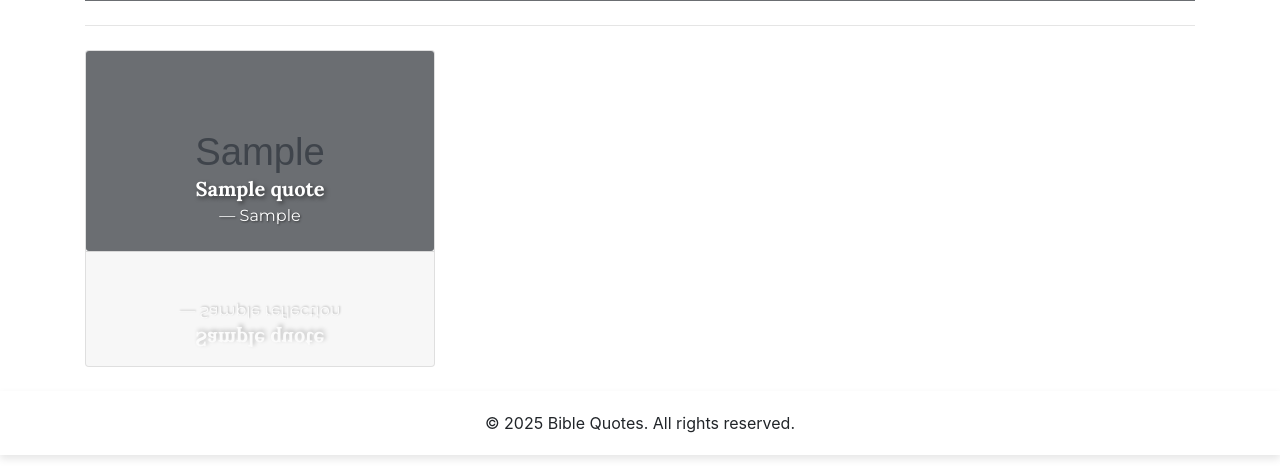
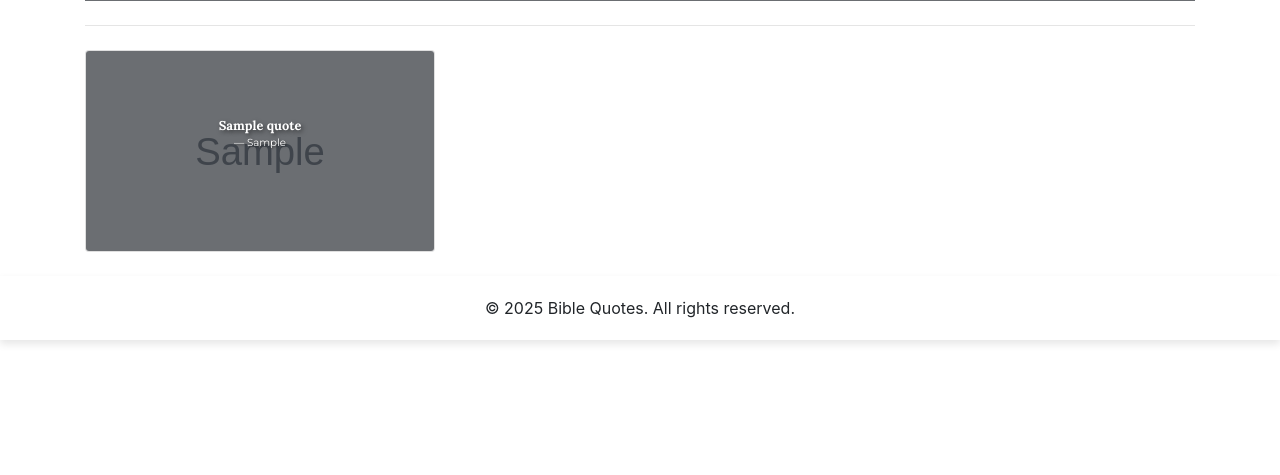
Before and after one commit to jeez-grammer/bible_app, a Flask app: template app/templates/index.html in a window 1280 px wide. Shown: the part 435-910 px from the top of the page. After the commit the page ends 779 px from the top, so only its background shows below. Run offline with Flask 3, Linux system fonts and the light colour scheme; the template is opened without the code that fills it: most values are stand-ins (such as "Sample title", 1, 10 or a date in 2020); grey boxes marked "Sample" are stand-in pictures; some libraries are stand-ins or nearby versions.

Commit message:
Merge remote-tracking branch 'origin/main' into main

```diff
--- a/app/static/css/styles.css
+++ b/app/static/css/styles.css
@@ -30,7 +30,15 @@ body {
 }
 
 .blockquote {
-    font-size: 1.5rem;
+    font-size: 1.2rem; /* Adjusted size to fit in the card */
+    font-weight: 700;
+    font-family: 'Lora', serif;
+    color: #fff;
+    text-shadow: 2px 2px 4px rgba(0, 0, 0, 0.5);
+}
+
+.blockquoted {
+    font-size: 0.8rem; /* Adjusted size to fit in the card */
     font-weight: 700;
     font-family: 'Lora', serif;
     color: #fff;
@@ -38,7 +46,7 @@ body {
 }
 
 .blockquote-footer {
-    font-size: 1.2rem;
+    font-size: 1rem; /* Adjusted size to fit in the card */
     font-weight: 400;
     font-family: 'Montserrat', sans-serif;
     color: #fff;
@@ -57,6 +65,14 @@ body {
     flex-direction: column;
     justify-content: center;
     align-items: center;
+    margin-bottom: 20px; /* Add margin between card-body and card-footer */
+}
+
+.card-footer {
+    background: rgba(0, 0, 0, 0.5); /* Blend with background image */
+    font-size: 0.9rem;
+    text-align: center;
+    padding: 10px; /* Add padding for better spacing */
 }
 
 .icon-container {
@@ -99,8 +115,34 @@ body {
     text-align: center;
 }
 
-.reflection {
-    transform: scaleY(-1);
-    opacity: 0.5;
+.reflection-box {
+    background: rgba(0, 0, 0, 0.6); /* 60% opacity */
+    padding: 10px;
     margin-top: 20px;
+    width: 100%;
+    text-align: left;
 }
+
+.reflection-text {
+    font-size: 0.8rem;
+    color: #ddd;
+}
+
+/* Media queries for responsive design */
+@media (max-width: 430px) {
+    .blockquote {
+        font-size: 0.2rem; /* Smaller font size for mobile screens */
+    }
+
+    .blockquote-footer {
+        font-size: 0.8rem; /* Smaller font size for mobile screens */
+    }
+
+    .carousel-img {
+        height: 200px; /* Adjusted height for mobile screens */
+    }
+
+    .carousel-caption{
+        display: none; /* Ensure the caption is displayed on smaller screens */
+    }
+}
--- a/app/templates/index.html
+++ b/app/templates/index.html
@@ -26,7 +26,7 @@
                 {% for item in data[:3] %}
                     <div class="carousel-item {% if loop.first %}active{% endif %}">
                         <img src="{{ item['BackgroundImage'] }}" class="d-block w-100 carousel-img" alt="Background Image">
-                        <div class="carousel-caption d-none d-md-block">
+                        <div class="carousel-caption d-md-block">
                             <blockquote class="blockquote text-center">
                                 <p class="mb-0">{{ item['Quote'] }}</p>
                                 <footer class="blockquote-footer text-white">{{ item['BibleVerse'] }}</footer>
@@ -48,21 +48,13 @@
         <div class="row">
             {% for item in data[3:] %}
                 <div class="col-md-4 mb-4">
-                    <div class="card text-white" data-toggle="modal" data-target="#viewModal" data-img="{{ item['BackgroundImage'] }}" data-quote="{{ item['Quote'] }}" data-verse="{{ item['BibleVerse'] }}">
+                    <div class="card text-white" data-toggle="modal" data-target="#viewModal" data-img="{{ item['BackgroundImage'] }}" data-quote="{{ item['Quote'] }}" data-verse="{{ item['BibleVerse'] }}" data-reflection="{{ item['Reflection'] }}">
                         <img src="{{ item['BackgroundImage'] }}" class="card-img" alt="Background Image">
-                        <div class="card-img-overlay d-flex flex-column justify-content-center align-items-center">
-                            <blockquote class="blockquote text-center">
+                        <div class="card-img-overlay d-flex flex-column justify-content-center align-items-center card-caption">
+                            <blockquote class="blockquoted text-center">
                                 <p class="mb-0">{{ item['Quote'] }}</p>
                                 <footer class="blockquote-footer text-white">{{ item['BibleVerse'] }}</footer>
                             </blockquote>
-                        </div>
-                        <div class="card-footer d-flex justify-content-center align-items-center">
-                            <div class="reflection">
-                                <blockquote class="blockquote text-center">
-                                    <p class="mb-0">{{ item['Quote'] }}</p>
-                                    <footer class="blockquote-footer text-white">{{ item['Reflection'] }}</footer>
-                                </blockquote>
-                            </div>
                         </div>
                     </div>
                 </div>
@@ -89,10 +81,13 @@
                     <div class="modal-img-container">
                         <img id="modalImage" src="" class="img-fluid" alt="Background Image">
                         <div class="modal-img-overlay d-flex flex-column justify-content-center align-items-center">
-                            <blockquote class="blockquote text-center">
+                            <blockquote class="modal-c blockquote text-center">
                                 <p class="mb-0" id="modalQuote"></p>
                                 <footer class="blockquote-footer text-white" id="modalVerse"></footer>
                             </blockquote>
+                        </div>
+                        <div class="reflection-box">
+                            <p class="reflection-text" id="modalReflection"></p>
                         </div>
                     </div>
                 </div>
@@ -109,10 +104,12 @@
             var imgSrc = button.data('img');
             var quote = button.data('quote');
             var verse = button.data('verse');
+            var reflection = button.data('reflection');
             var modal = $(this);
             modal.find('#modalImage').attr('src', imgSrc);
             modal.find('#modalQuote').text(quote);
             modal.find('#modalVerse').text(verse);
+            modal.find('#modalReflection').text(reflection);
         });
     </script>
 </body>
```
Also changed, not shown: 1 other file.
